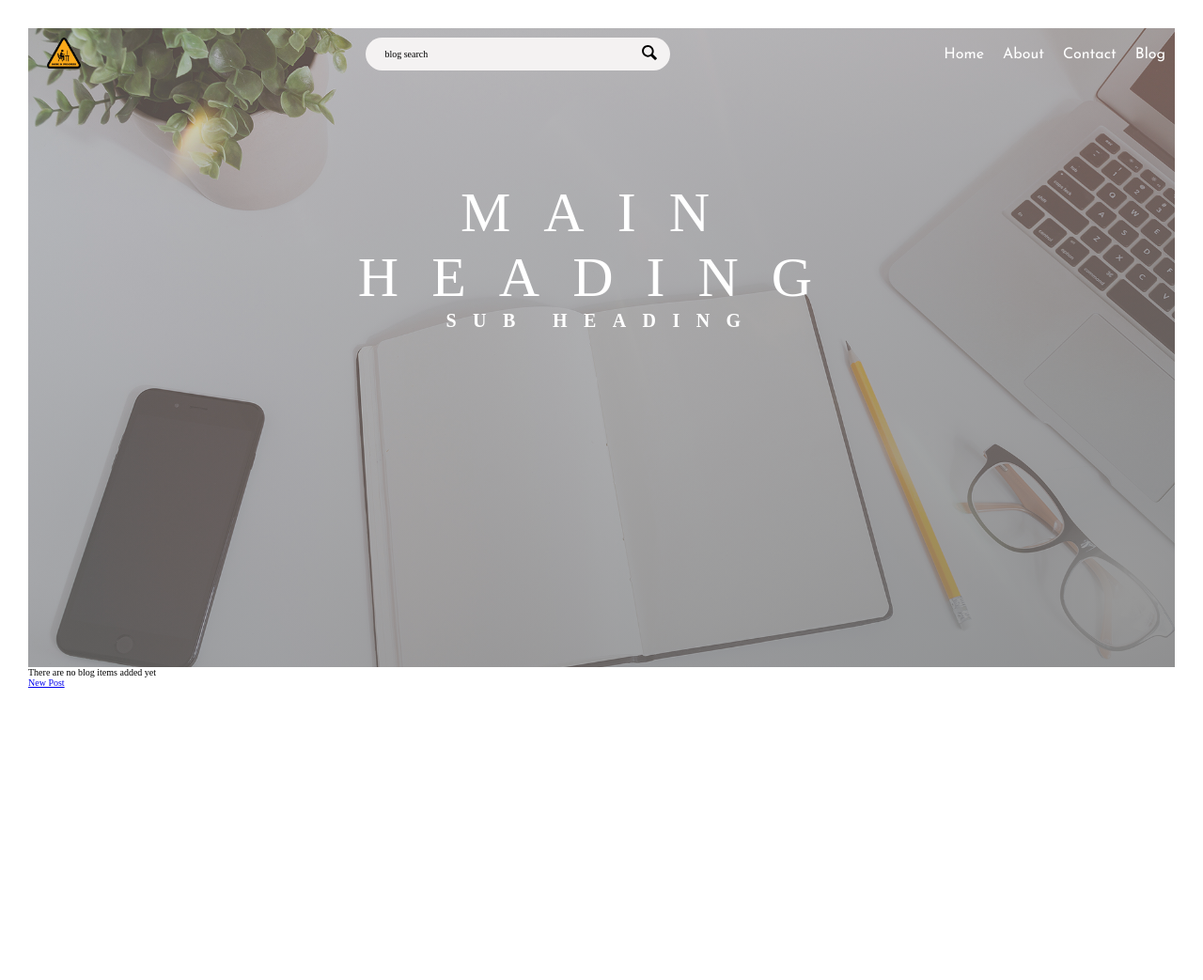
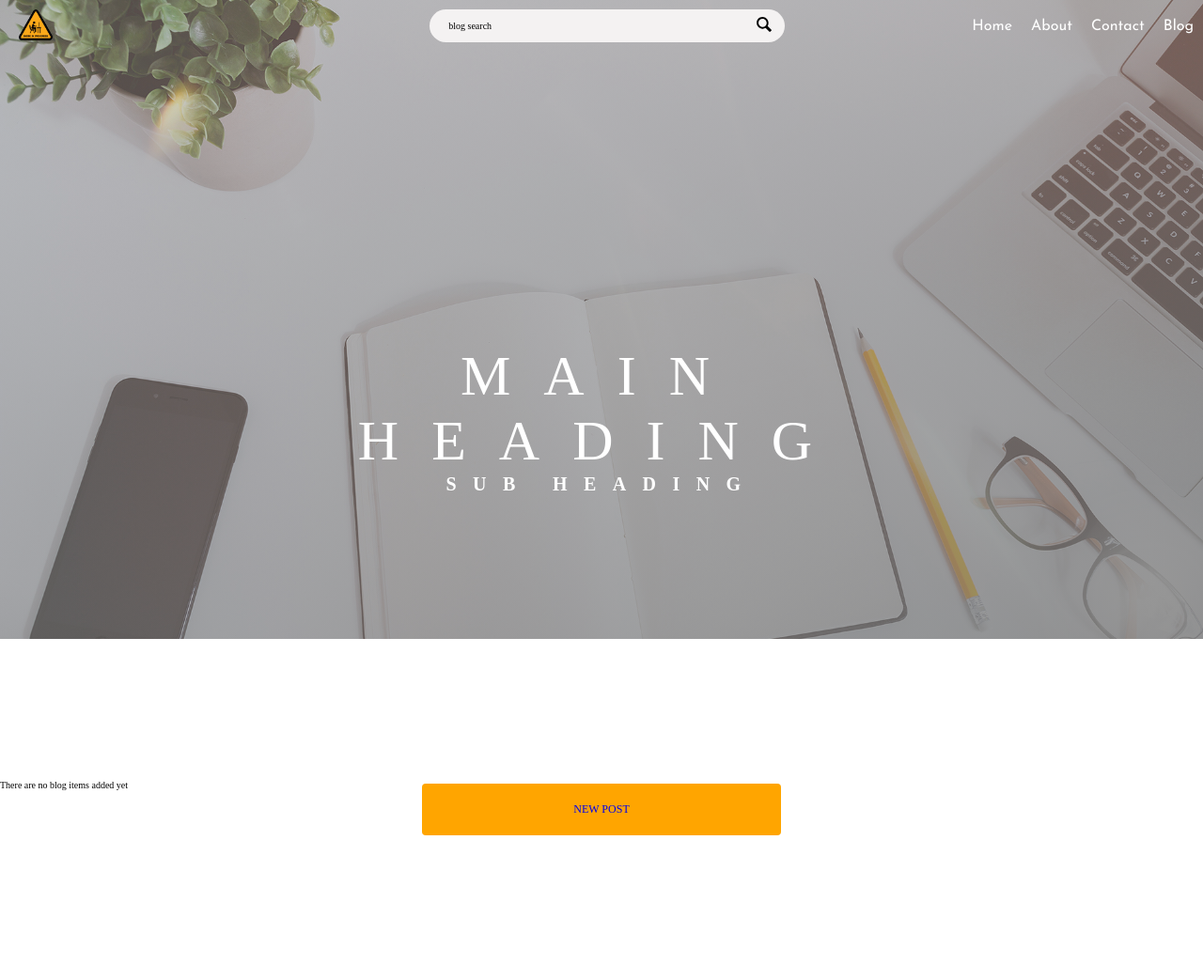
Before and after one commit to ddeveloper72/django-mongodb, a Django app: template blog/templates/blogs.html in a window 1280 px wide. Shown: the whole page at 94% size. Before the commit the page ends 732 px from the top, so only its background shows below. Run offline with Django 3.2, Linux system fonts and the light colour scheme; the template is opened without the code that fills it, so the values that code supplies are empty; parts of the project's set-up code (start-up, migrations or seed data) failed here and were passed over.

Commit message:
compiled css

```diff
--- a/static/css/main.css
+++ b/static/css/main.css
@@ -82,7 +82,13 @@ html {
 body {
   -webkit-box-sizing: border-box;
           box-sizing: border-box;
-  padding: 3rem;
+}
+
+.container {
+  display: -ms-grid;
+  display: grid;
+  -ms-grid-columns: [full-start] 1fr [center-start] ([col-start] 1fr [col-end])[3] [center-end] [full-end];
+      grid-template-columns: [full-start] 1fr [center-start] repeat(3, [col-start] 1fr [col-end]) [center-end] [full-end];
 }
 
 .heading-1, .heading-2 {
@@ -91,45 +97,106 @@ body {
 }
 
 .heading-1 {
-  font-size: 4.5rem;
+  font-size: 2rem;
   line-height: 1;
 }
 
 .heading-2 {
-  font-size: 2rem;
+  font-size: 1rem;
   line-height: 1;
 }
 
-.post {
+.blogs {
   grid-column: center-start / center-end;
   margin: 15rem 0;
+  display: -ms-grid;
+  display: grid;
+  -ms-grid-columns: (1fr)[3];
+      grid-template-columns: repeat(3, 1fr);
+  grid-gap: 6rem;
+  -webkit-box-align: start;
+      -ms-flex-align: start;
+          align-items: start;
+}
+
+.post {
+  display: -ms-grid;
+  display: grid;
+  -ms-grid-columns: min-content, 1fr;
+      grid-template-columns: -webkit-min-content, 1fr;
+      grid-template-columns: min-content, 1fr;
+  grid-row-gap: 1.5rem;
+  grid-column-gap: 2.5rem;
 }
 
 .post__metadata {
-  font-size: 1.2rem;
+  display: -ms-grid;
+  display: grid;
+  grid-column: 1 / -1;
+  list-style: none;
+  font-size: 1.4rem;
+}
+
+.post__metadata--date a {
+  text-decoration: none;
+}
+
+.post__metadata--tag a {
+  text-decoration: none;
 }
 
 .post__title {
+  display: -ms-grid;
+  display: grid;
+  grid-column: 1 / -1;
+  font-size: 2rem;
+}
+
+.post__title a {
   color: orangered;
+  text-decoration: none;
 }
 
 .post__content {
+  display: -ms-grid;
+  display: grid;
+  grid-column: 1 / -1;
   font-size: 1.7rem;
 }
 
 .post__author {
+  display: -ms-grid;
+  display: grid;
+  grid-column: 1 / -1;
   font-size: 1.2rem;
   font-weight: 400;
   font-style: italic;
 }
 
 .post__body-text {
+  display: -ms-grid;
+  display: grid;
+  grid-column: 1 / -1;
   font-family: "Josefin Sans", sans-serif;
   font-size: 1.2rem;
 }
 
+.comment {
+  display: -ms-grid;
+  display: grid;
+  -ms-grid-columns: min-content 1fr;
+      grid-template-columns: -webkit-min-content 1fr;
+      grid-template-columns: min-content 1fr;
+}
+
 .header {
   height: 85vh;
+  display: -ms-grid;
+  display: grid;
+  -ms-grid-columns: full-start / full-end;
+      grid-template-columns: full-start / full-end;
+  -ms-grid-rows: (1fr)[2];
+      grid-template-rows: repeat(2, 1fr);
   background-image: -webkit-gradient(linear, left top, right bottom, from(rgba(153, 153, 153, 0.4)), to(rgba(119, 119, 119, 0.8))), url(../img/home-bg.jpg);
   background-image: linear-gradient(to right bottom, rgba(153, 153, 153, 0.4), rgba(119, 119, 119, 0.8)), url(../img/home-bg.jpg);
   background-size: cover;
@@ -142,7 +209,11 @@ body {
   position: absolute;
   top: 40%;
   left: 50%;
-  display: block;
+  display: -ms-grid;
+  display: grid;
+  -ms-grid-row: 2;
+  -ms-grid-row-span: 1;
+  grid-row: 2 / 3;
   /* ...then move the element itself again relative to the fixed top, left x y position */
   -webkit-transform: translate(-50%, -50%);
           transform: translate(-50%, -50%);
@@ -150,13 +221,22 @@ body {
   text-align: center;
 }
 
+.navbar {
+  display: -ms-grid;
+  display: grid;
+  grid-column: full-start / -1;
+  -ms-grid-row-align: start;
+      align-self: start;
+}
+
 .nav {
   padding: 10px;
-  -ms-flex-item-align: stretch;
+  -ms-grid-row-align: stretch;
       align-self: stretch;
-  display: -webkit-box;
-  display: -ms-flexbox;
-  display: flex;
+  -ms-grid-columns: (1fr)[3];
+      grid-template-columns: repeat(3, 1fr);
+  display: -ms-grid;
+  display: grid;
   -ms-flex-wrap: wrap;
       flex-wrap: wrap;
   -webkit-box-pack: justify;
@@ -168,6 +248,11 @@ body {
 }
 
 .nav__logo--box {
+  display: -ms-grid;
+  display: grid;
+  -ms-grid-column: 1;
+  -ms-grid-column-span: 1;
+  grid-column: 1 / 2;
   position: absolute;
   top: 4rem;
   left: 4rem;
@@ -301,4 +386,18 @@ body {
   -webkit-animation: moveInRight 1s ease-out;
           animation: moveInRight 1s ease-out;
 }
+
+.btn, .btn:link, .btn:visited {
+  text-transform: uppercase;
+  text-decoration: none;
+  text-align: center;
+  padding: 2rem;
+  margin: 4px 2px;
+  display: inline-block;
+  border-radius: .4rem;
+  background-color: orange;
+  font-size: 1.2rem;
+  border: none;
+  cursor: pointer;
+}
 /*# sourceMappingURL=main.css.map */
```
